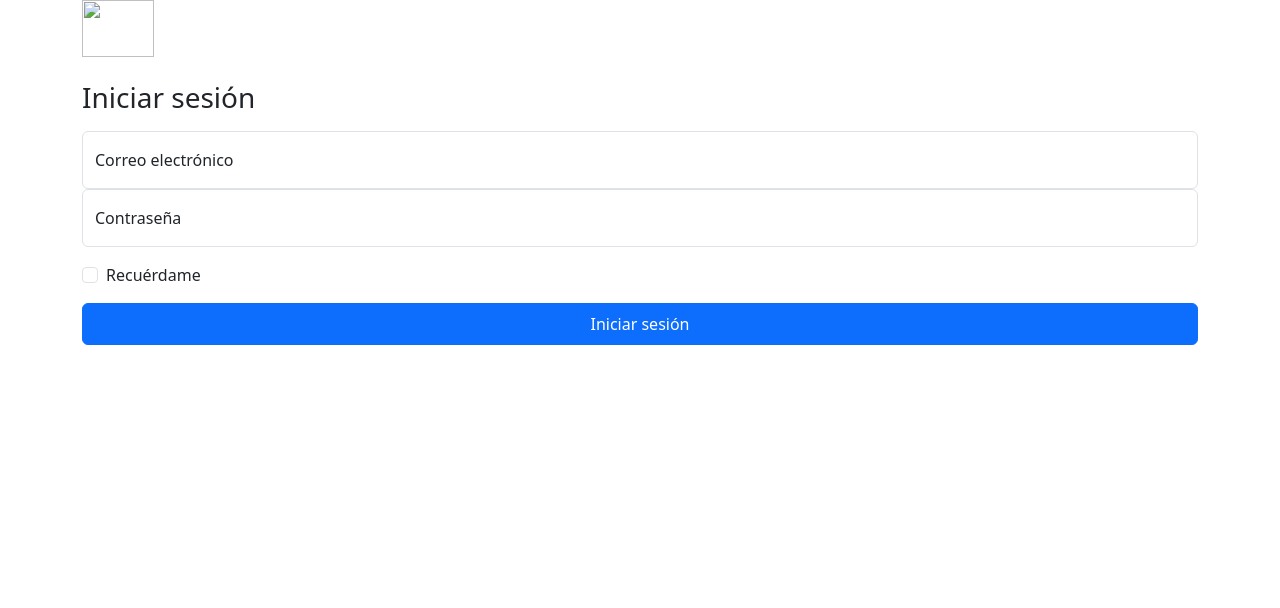
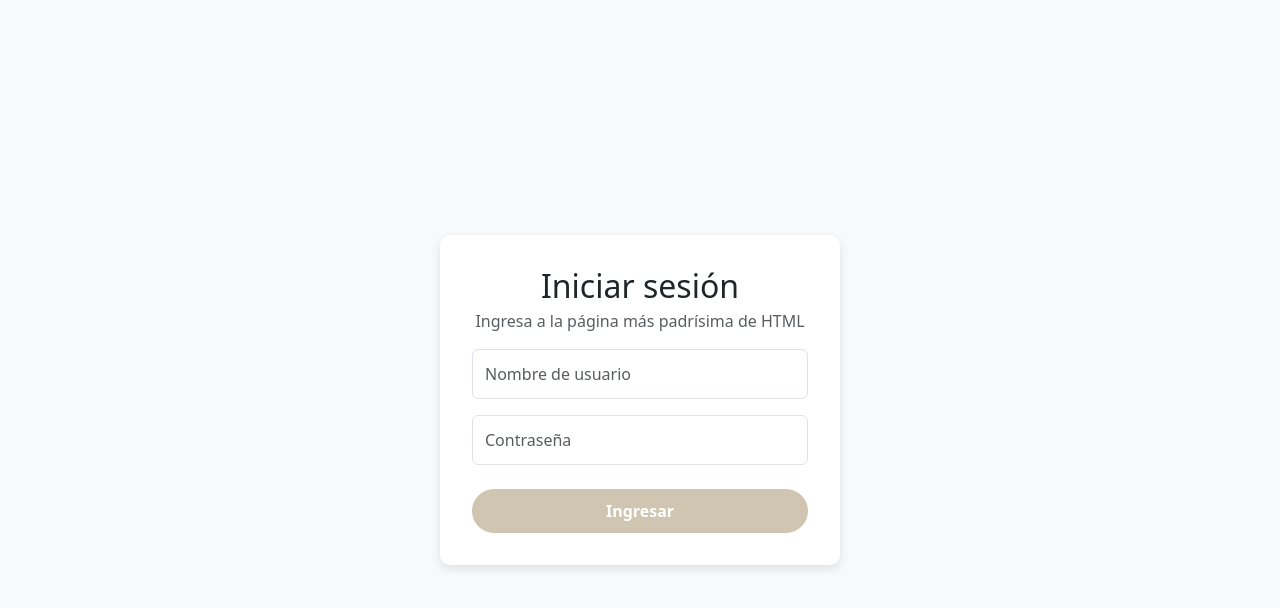
Before and after one commit to adrianaarjonaa/TC2005B, a plain HTML site: page index.html in a window 1280 px wide. Drawn offline with nearby package versions, Linux system fonts and the light colour scheme.

Commit message:
Subiendo archivos

```diff
--- a/index.html
+++ b/index.html
@@ -1,49 +1,82 @@
 <!doctype html>
-<html lang = "en" data-bs-theme = "auto">
+<html lang = "en">
 
+<head>
+    <meta charset = "UTF-8">
+    <meta name = "viewport" content = "width=device-width, initial-scale = 1.0">
     <link href = "https://cdn.jsdelivr.net/npm/bootstrap@5.3.3/dist/css/bootstrap.min.css" rel = "stylesheet" integrity = "sha384-QWTKZyjpPEjISv5WaRU9OFeRpok6YctnYmDr5pNlyT2bRjXh0JMhjY6hW+ALEwIH" crossorigin = "anonymous">
+    <!-- <link href="./styles/style.css" rel="stylesheet"/> hoja de estilos -->
+    <title>Iniciar sesión</title>
+    <style>
+        .login-container {
+            background-color: white;
+            padding: 2rem;
+            border-radius: 10px;
+            box-shadow: 0 4px 10px rgba(0, 0, 0, 0.1);
+            max-width: 400px;
+            width: 100%;
+        }
 
-    <meta charset = "utf-8">
-    <meta name = "viewport" content = "width = device-width, initial-scale = 1">
+        .btn-primary {
+            background-color: #cfc5b0;
+            border: none;
+            border-radius: 25px;
+            font-weight: bold;
+            padding: 10px;
+        }
 
-    <title> Iniciar sesión </title>
+        .btn-primary:hover {
+            background-color: #ada492;
+        }
 
-<main class = "form-signin w-100 m-auto">
+        .form-control {
+            height: 50px;
+            font-size: 1rem;
+        }
 
-  <div class = "container-md">
+        .input-group button {
+            border-radius: 0 5px 5px 0;
+        }
+  </style>
+</head>
 
-        <form>
+<body class = "d-flex justify-content-center align-items-center min-vh-100 bg-light">
 
-          <img class="mb-4" src="../assets/brand/bootstrap-logo.svg" alt="" width="72" height="57">
-          <h1 class="h3 mb-3 fw-normal">Iniciar sesión</h1>
+  <div class = "login-container text-center">
 
-          <div class="form-floating">
-            <input type="email" class="form-control" id="floatingInput" placeholder="name@example.com">
-            <label for="floatingInput">Correo electrónico</label>
-          </div>
+    <h2 class = "mb-1"> Iniciar sesión </h2>
+    <p class = "text-muted"> Ingresa a la página más padrísima de HTML </p>
 
-          <div class="form-floating">
-            <input type="password" class="form-control" id="floatingPassword" placeholder="Password">
-            <label for="floatingPassword">Contraseña</label>
-          </div>
+    <div class = "mb-3">
 
-          <div class="form-check text-start my-3">
-            <input class="form-check-input" type="checkbox" value="remember-me" id="flexCheckDefault">
-            <label class="form-check-label" for="flexCheckDefault">
-              Recuérdame
-            </label>
-          </div>
+      <input
+      id = "username"
+      type = "text"
+      class = "form-control mb-3"
+      placeholder = "Nombre de usuario"
+      aria-label = "Username">
 
-          <button class="btn btn-primary w-100 py-2" type="submit">Iniciar sesión</button>
+    </div>
 
-        </form>
+    <div class = "mb-3">
+
+      <input
+      id = "password"
+      type = "password"
+      class = "form-control"
+      placeholder = "Contraseña"
+      aria-label = "Password">
+
+    </div>
+
+      <button id = "btnLogin" type = "button" class = "btn btn-primary w-100 mt-2"> Ingresar </button>
+    </a>
 
   </div>
 
-</main>
+    <script src = "https://cdn.jsdelivr.net/npm/bootstrap@5.3.3/dist/js/bootstrap.bundle.min.js" integrity = "sha384-YvpcrYf0tY3lHB60NNkmXc5s9fDVZLESaAA55NDzOxhy9GkcIdslK1eN7N6jIeHz" crossorigin = "anonymous"> </script>
 
-  <script src = "https://cdn.jsdelivr.net/npm/bootstrap@5.3.3/dist/js/bootstrap.bundle.min.js" integrity = "sha384-YvpcrYf0tY3lHB60NNkmXc5s9fDVZLESaAA55NDzOxhy9GkcIdslK1eN7N6jIeHz" crossorigin = "anonymous"> </script>
+    <script src = "./scripts/index.js"> </script>
 
-    </body>
-
-</html>
+  </body>
+  </html>
--- /dev/null
+++ b/scripts/index.js
@@ -0,0 +1,31 @@
+// console.log("Hola desde JavaScript!");
+
+// alert("¡Hola!");
+
+// confirm("¿Quieres borrar todo?");
+
+// prompt("¿Cómo te llamas?");
+
+const username = document.getElementById("username");
+const password = document.getElementById("password");
+
+const login = () => {
+    // console.log(username.value, password.value);
+    if(username.value === "adrianaarjn" && password.value === "pizza"){
+        sessionStorage.setItem("name", "Adriana");
+        window.location = "/pages/home.html";
+    }
+    else{
+        alert("Usuario o contraseña incorrectos");
+    }
+};
+
+const btnLogin = document.getElementById("btnLogin");
+
+btnLogin.addEventListener("click", login);
+
+password.addEventListener("keydown", (e) => {
+    if(e.key === "Enter"){
+        login();
+    }
+});
```
Also changed, not shown: pages/home.html (+12 -0 lines), script.js (added, +23 -0 lines), scripts/home.js (added, +30 -0 lines).
